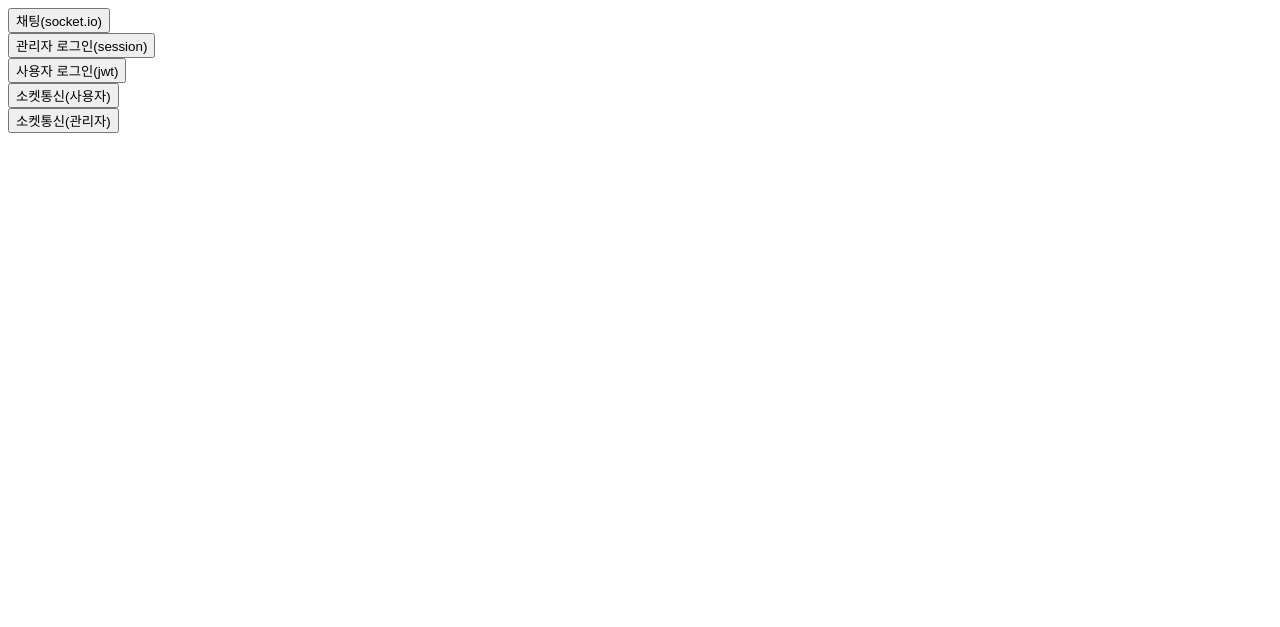
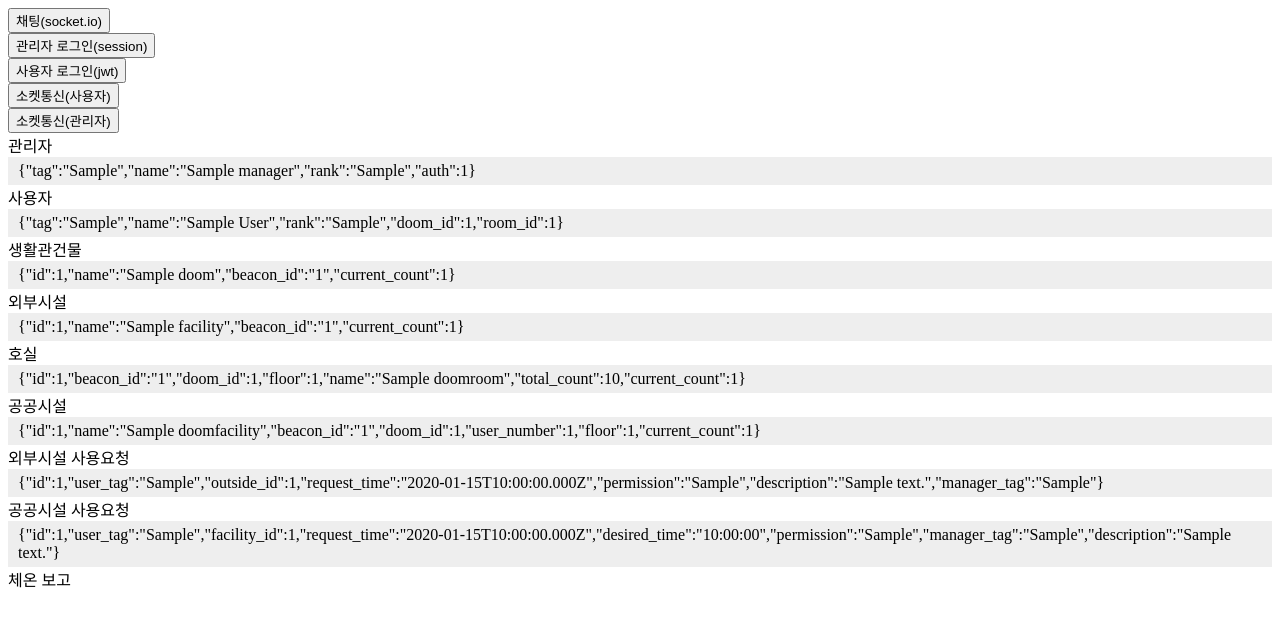
Before and after one commit to osamhack2021/app_web_IoT_UMCS_Team60, a Node server app: page / in a window 1280 px wide. Shown: the top 627 px of the page. Run offline with Node 20, Linux system fonts and the light colour scheme; tables that the repository leaves empty hold one stand-in row (values such as "Sample post"); some libraries are stand-ins or nearby versions.

Commit message:
feat(front) 브라우저로 서버 접속 시 db 현황 보이는 기능 구현 #41

```diff
--- a/WEB/Server/views/index.ejs
+++ b/WEB/Server/views/index.ejs
@@ -1,6 +1,12 @@
 <!DOCTYPE html>
 <html lang="en" dir="ltr">
   <head>
+    <style>
+
+      .messages { list-style-type: none; margin: 0; padding: 0; }
+      .messages li { padding: 5px 10px; }
+      .messages li{ background: #eee; }
+    </style>
     <meta charset="utf-8">
     <title>Index Page</title>
   </head>
@@ -20,5 +26,81 @@
     <form action="/socketManager" method="get">
       <button type="submit">소켓통신(관리자)</button>
     </form>
+
+    관리자
+    <ul class="messages" id="manager"></ul>
+    사용자
+    <ul class="messages" id="user"></ul>
+    생활관건물
+    <ul class="messages" id="doom"></ul>
+    외부시설
+    <ul class="messages" id="outside_facility"></ul>
+    호실
+    <ul class="messages" id="doomroom"></ul>
+    공공시설
+    <ul class="messages" id="doomfacility"></ul>
+    외부시설 사용요청
+    <ul class="messages" id="outside_request"></ul>
+    공공시설 사용요청
+    <ul class="messages" id="facility_request"></ul>
+    체온 보고
+    <ul class="messages" id="anomaly"></ul>
+
   </body>
+  <script src="https://cdnjs.cloudflare.com/ajax/libs/socket.io/2.3.1/socket.io.js"></script>
+  <script src="https://code.jquery.com/jquery-3.4.1.min.js"></script>
+  <script src="https://unpkg.com/axios/dist/axios.min.js"></script>
+  <script>
+    $(function () {
+      jQuery(document).ready(function() {
+        axios.get('/api/manager')
+        .then(function(res) {
+          for(line of res.data.data)
+            $('#manager').append($('<li>').text(JSON.stringify(line)));
+        })
+        axios.get('/api/user')
+        .then(function(res) {
+          for(line of res.data.data)
+          $('#user').append($('<li>').text(JSON.stringify(line)));
+        })
+        axios.get('/api/doom')
+        .then(function(res) {
+          for(line of res.data.data)
+          $('#doom').append($('<li>').text(JSON.stringify(line)));
+        })
+        axios.get('/api/outside_facility')
+        .then(function(res) {
+          for(line of res.data.data)
+          $('#outside_facility').append($('<li>').text(JSON.stringify(line)));
+        })
+        axios.get('/api/doomroom')
+        .then(function(res) {
+          for(line of res.data.data)
+          $('#doomroom').append($('<li>').text(JSON.stringify(line)));
+        })
+        axios.get('/api/doomfacility')
+        .then(function(res) {
+          for(line of res.data.data)
+          $('#doomfacility').append($('<li>').text(JSON.stringify(line)));
+        })
+        axios.get('/api/outside_request')
+        .then(function(res) {
+          for(line of res.data.data)
+          $('#outside_request').append($('<li>').text(JSON.stringify(line)));
+        })
+        axios.get('/api/facility_request')
+        .then(function(res) {
+          for(line of res.data.data)
+          $('#facility_request').append($('<li>').text(JSON.stringify(line)));
+        })
+        axios.get('/api/anomaly')
+        .then(function(res) {
+          for(line of res.data.data)
+          $('#anomaly').append($('<li>').text(JSON.stringify(line)));
+        })
+
+      });
+
+    });
+  </script>
 </html>
```
